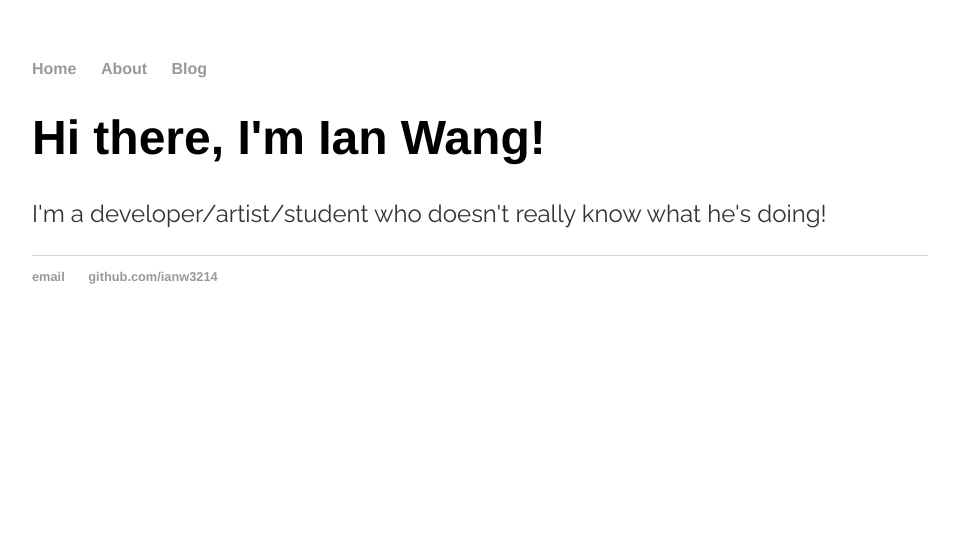
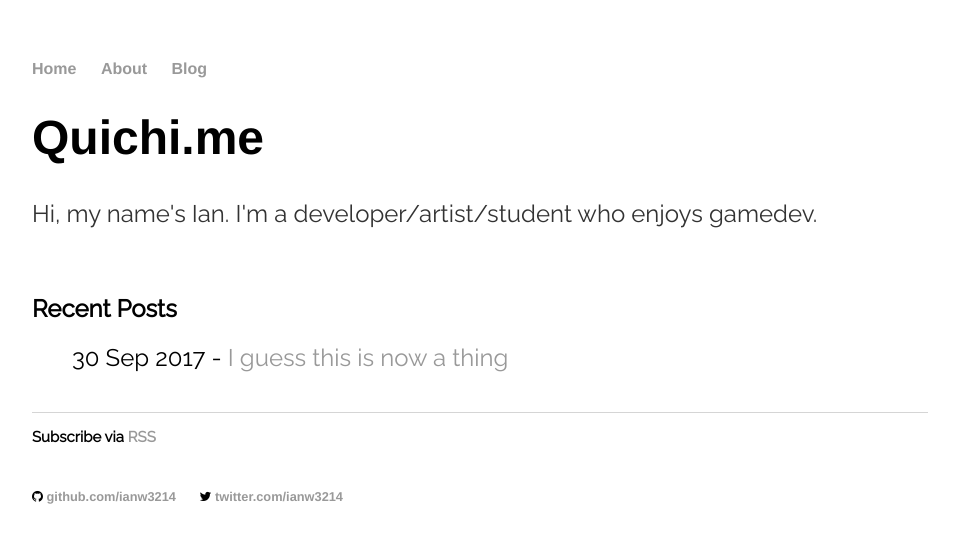
Before and after one commit to ianw3214/ianw3214.github.io, a Jekyll site: the page built from index.html, in a window 1280 px wide. Shown: the top 543 px of the page, without its empty margins (160-1119 px from the left). Built offline with Jekyll 4.4.1, drawn with Linux system fonts in a browser that asks for light colours.

Commit message:
Add custom styling

```diff
--- a/_layouts/default.html
+++ b/_layouts/default.html
@@ -4,6 +4,7 @@
         <title>{{ page.title }}</title>
         <!-- link to google fonts -->
         <link href="https://fonts.googleapis.com/css?family=Raleway" rel="stylesheet">
+        <link href="https://maxcdn.bootstrapcdn.com/font-awesome/4.7.0/css/font-awesome.min.css" rel="stylesheet">
         <!-- link to main stylesheet -->
         <link rel="stylesheet" type="text/css" href="/css/main.css">
     </head>
@@ -21,9 +22,17 @@
 
         </div><!-- /.container -->
         <footer>
+            <h3>Subscribe via <a href="blog/atom.xml">RSS</a></h3>
+            <br/>
             <ul>
-                <li><a href="mailto:ianianw21@gmail.com">email</a></li>
-                <li><a href="https://github.com/ianw3214">github.com/ianw3214</a></li>
+                <li>
+                    <i class="fa fa-github" aria-hidden="true"></i>
+                    <a href="https://github.com/ianw3214">github.com/ianw3214</a>
+                </li>
+                <li>
+                    <i class="fa fa-twitter" aria-hidden="true"></i>
+                    <a href="https://twitter.com/ianw3214">twitter.com/ianw3214</a>
+                </li>
             </ul>
         </footer>
     </body>
--- a/about/index.html
+++ b/about/index.html
@@ -4,4 +4,4 @@ title: Ian Wang
 ---
 <h1>About Me</h1>
 
-<p>I like to program. :)</p>
+<p></p>
--- a/blog/index.html
+++ b/blog/index.html
@@ -6,6 +6,6 @@ title: Ian's Blog
 	<ul class="posts">
 
 	  {% for post in site.posts %}
-	    <li><span>{{ post.date | date_to_string }}</span> » <a href="{{ post.url }}" title="{{ post.title }}">{{ post.title }}</a></li>
+	    <li><span>{{ post.date | date_to_string }}</span> - <a href="{{ post.url }}" title="{{ post.title }}">{{ post.title }}</a></li>
 	  {% endfor %}
 	</ul>
--- a/index.html
+++ b/index.html
@@ -3,6 +3,18 @@ layout: default
 title: Ian Wang
 ---
 <div class="blurb">
-	<h1>Hi there, I'm Ian Wang!</h1>
-	<p>I'm a developer/artist/student who doesn't really know what he's doing!</p>
+	<h1>Quichi.me</h1>
+	<p>Hi, my name's Ian. I'm a developer/artist/student who enjoys gamedev.</p>
+
+	<br/>
+
+	<h2>
+		Recent Posts
+	</h2>
+
+	<ul class="posts">
+		{% for post in site.posts limit:5 %}
+			<li><span>{{ post.date | date_to_string }}</span> - <a href="{{ post.url }}" title="{{ post.title }}">{{ post.title }}</a></li>
+		{% endfor %}
+	</ul>
 </div><!-- /.blurb -->
```
Also changed, not shown: README.md.
